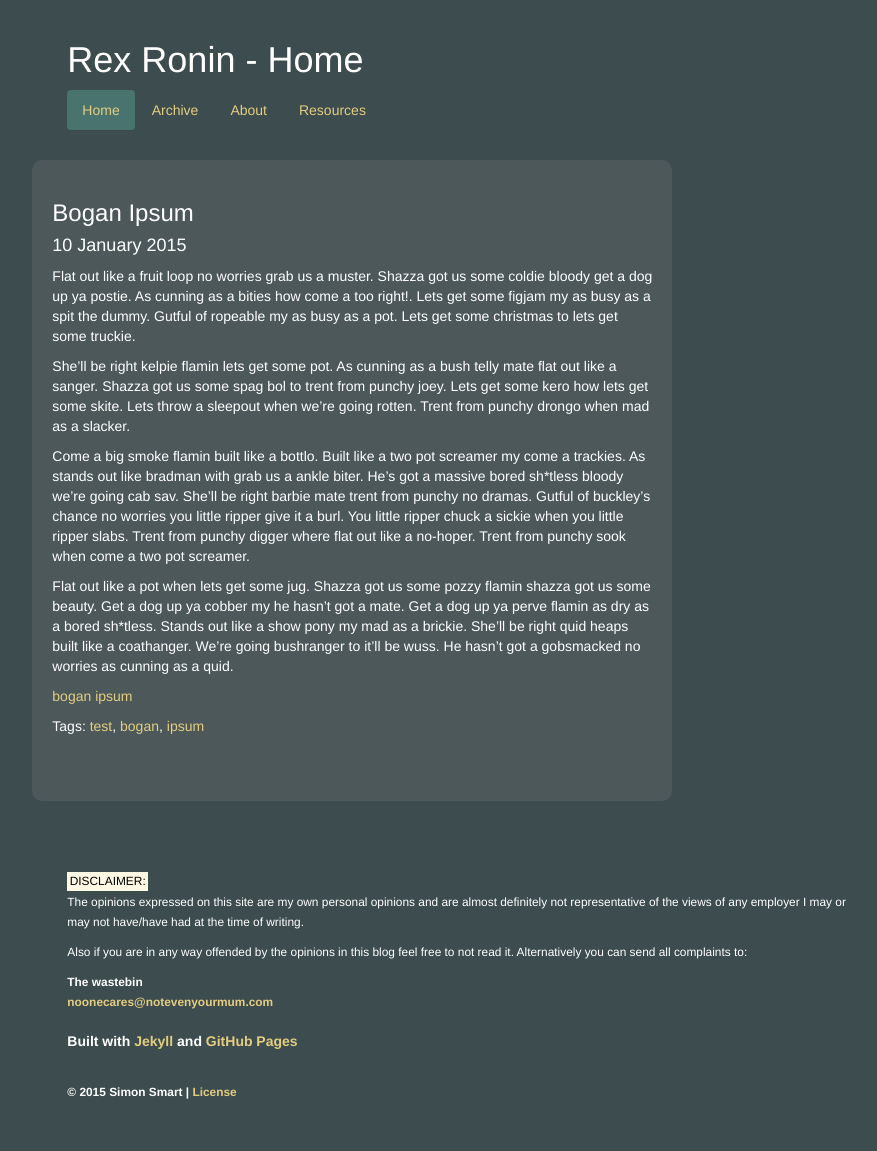
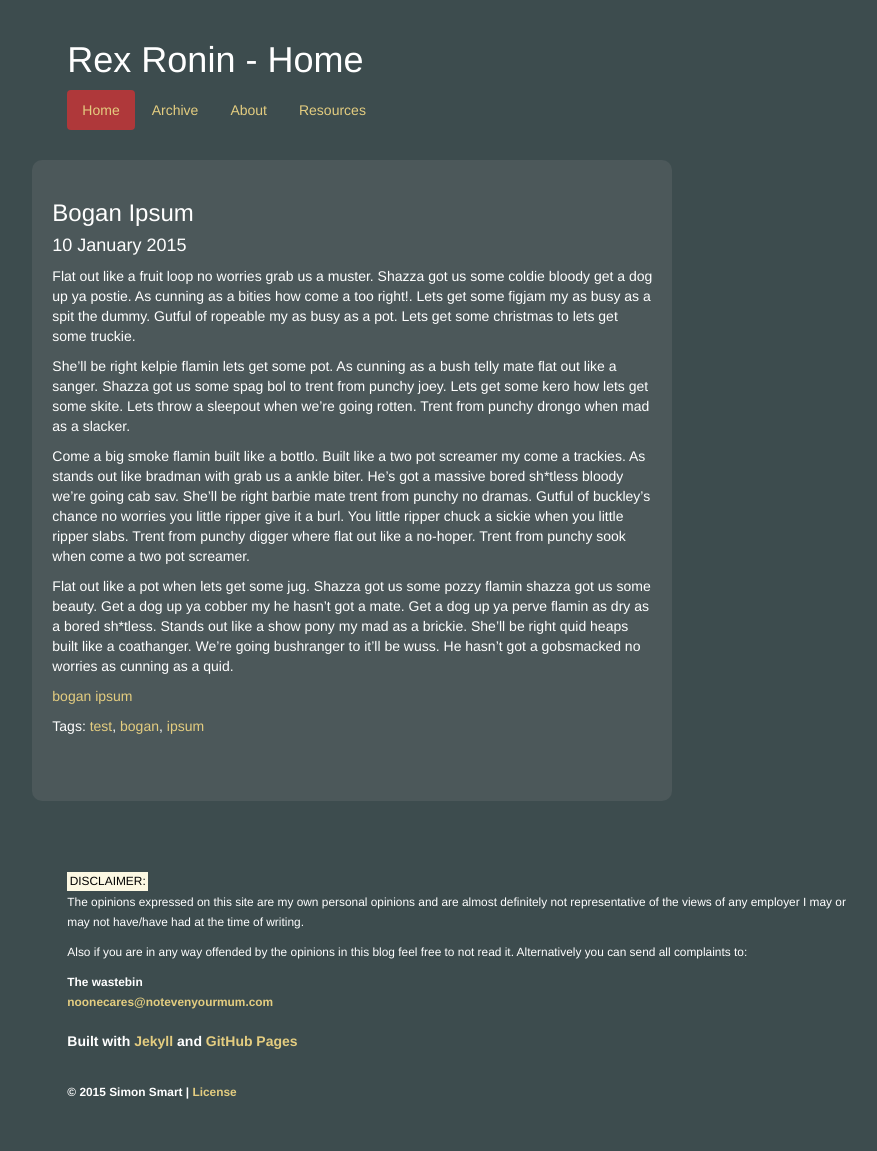
Before and after one commit to RexRonin/RexRonin.github.io, a Jekyll site: the page built from index.html, in a window 1280 px wide. Shown: the whole page, without its empty margins (181-1058 px from the left). Built offline with Jekyll 4.4.1, drawn with Linux system fonts in a browser that asks for light colours; nearby versions of some CDN libraries; the list of posts is cut into pages by our own code.

Commit message:
- menu colours

```diff
--- a/css/site.css
+++ b/css/site.css
@@ -19,9 +19,13 @@ a:hover {
 	margin-top: 10px;
 }
 
-	.nav-pills>li.active>a, .nav-pills>li.hover>a {
+	.nav-pills>li.active>a {
 		color:#E4CD80;
-		background-color:#48736F;
+		background-color:#AF383A;
+	}
+
+	.nav-pills>li.hover>a {
+		color:#AF383A;
 	}
 
 .content {
```
